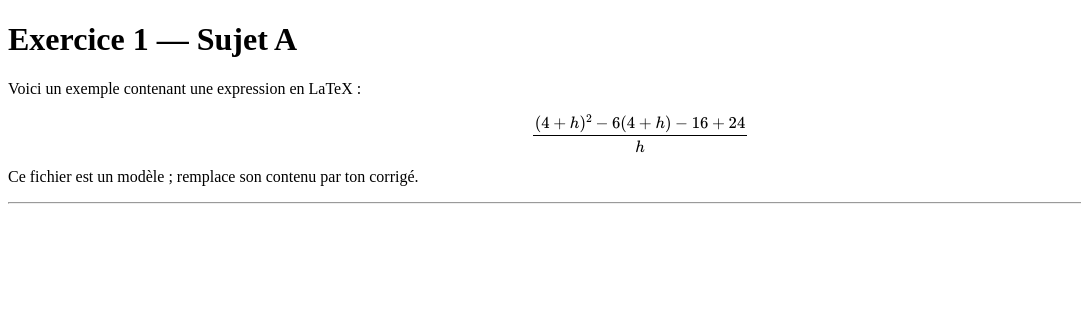
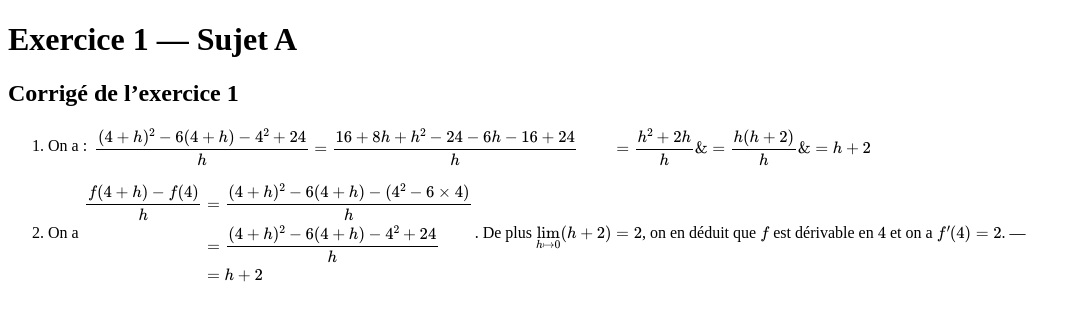
Before and after one commit to mebalou/Evaluations_1Spe_M_LOUNIS, a Jekyll site: the page built from Exo1.md, in a window 1280 px wide. Shown: the top 321 px of the page, without its empty margins (0-1081 px from the left). Built offline with Jekyll 4.4.1, drawn with Linux system fonts in a browser that asks for light colours.

Commit message:
Clean up Exo1.md by removing placeholder content
Removed unnecessary LaTeX expression and placeholder text.

```diff
--- a/Exo1.md
+++ b/Exo1.md
@@ -4,14 +4,13 @@ title: "Corrigé de l’exercice"
 ---
 # Exercice 1 — Sujet A
 
-Voici un exemple contenant une expression en LaTeX :
+## Corrigé de l'exercice 1
+1. On a : $\begin{aligned} \dfrac{(4+h)^2-6(4+h)-4^2+24}{h}&=\dfrac{16+8h+h^2-24-6h-16+24}{h}\\
+&=\dfrac{h^2+2h}{h}\\&=\dfrac{h(h+2)}{h}\\&=h+2\end{aligned}$
 
-$$
-\dfrac{(4+h)^2 - 6(4+h) - 16 + 24}{h}
-$$
-
-Ce fichier est un modèle ; remplace son contenu par ton corrigé.
-
+2. On a $$\begin{aligned}\dfrac{f(4+h)-f(4)}{h}&=\dfrac{(4+h)^2-6(4+h)-(4^2-6\times 4)}{h}\\&=\dfrac{(4+h)^2-6(4+h)-4^2+24}{h}\\ &=h+2
+\end{aligned}$$.
+De plus $\displaystyle\lim_{h\mapsto 0}  (h+2)=2$, on en déduit que $f$ est dérivable en $4$ et on a $f'(4)=2$.
 ---
 
 <script src="https://cdn.jsdelivr.net/npm/mathjax@3/es5/tex-mml-chtml.js"></script>
```
